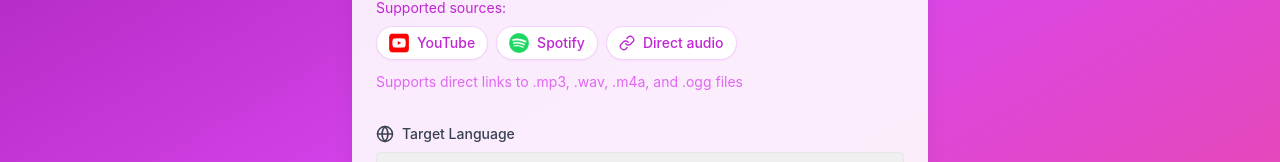
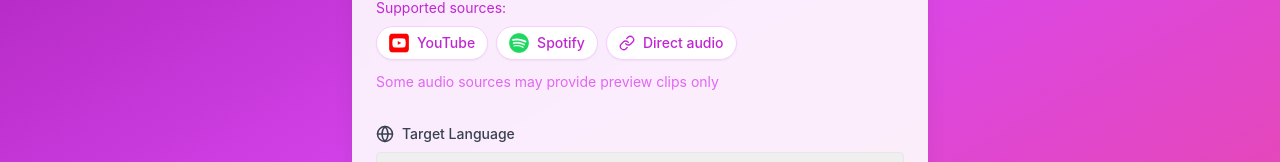
Before and after one commit to RobMills28/Expressive-Speech-Translation, a React (Create React App) app in the folder Frontend/: page /translate in a window 1280 px wide. Both pictures are taken after a click on the button "Link". Shown: the part 351-513 px from the top of the page. Built offline with nearby package versions, Linux system fonts and the light colour scheme.

Commit message:
small ui change

```diff
--- a/Frontend/src/components/ui/LinkSection.js
+++ b/Frontend/src/components/ui/LinkSection.js
@@ -6,7 +6,6 @@ import { Link } from "lucide-react";
 // Update these paths according to your project structure
 import youtubeIcon from '../../assets/icons/youtube_social_squircle_red.png';
 import spotifyIcon from '../../assets/icons/spotify-icon.png';
-
 
 export const LinkSection = ({
   linkUrl,
@@ -71,8 +70,11 @@ export const LinkSection = ({
           </div>
         </div>
         <p className="text-sm text-fuchsia-500/80">
-          Supports direct links to .mp3, .wav, .m4a, and .ogg files
+        Some audio sources may provide preview clips only
         </p>
+        {/* <p className="text-sm text-fuchsia-500/80 italic">
+          Note: Some audio sources may provide preview clips only
+        </p> */}
       </div>
     </div>
   );
```
